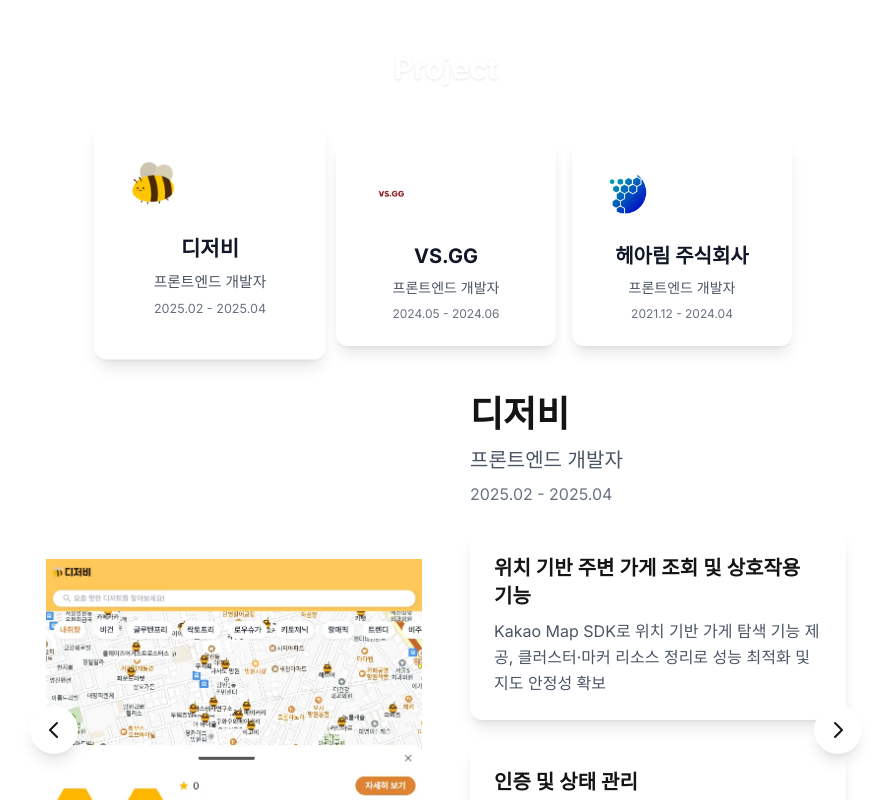
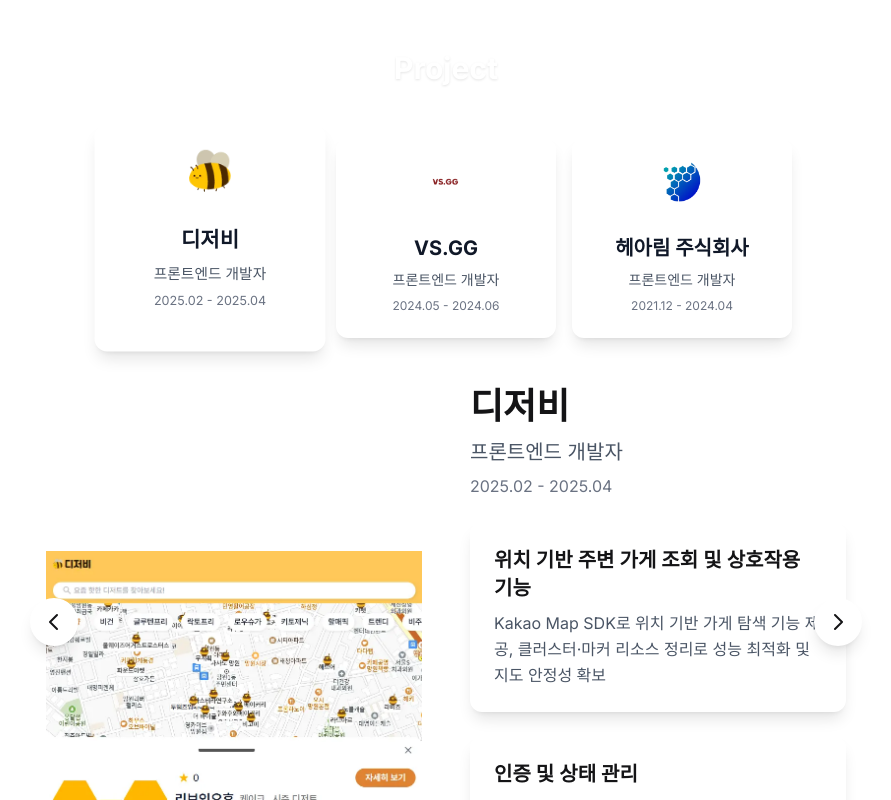
Before and after one commit to eepyz/eepyz.github.io, a React (Vite) app: page / in a window 1280 px wide. Shown: the part 860-1660 px from the top of the page, without its empty margins (194-1085 px from the left). Built offline with nearby package versions, Linux system fonts and the light colour scheme.

Commit message:
fix: ui 수정

```diff
--- a/src/components/projects/ProjectList.tsx
+++ b/src/components/projects/ProjectList.tsx
@@ -13,7 +13,7 @@
 
   return (
     <div className="relative w-full">
-      <div className="flex gap-4 px-4 justify-center w-full">
+      <div className="md:flex-row flex-col flex gap-4 px-4 justify-center w-full">
         {PROJECTS.map((project, index) => (
           <motion.button
             key={`${project.name}-${index}`}
@@ -24,11 +24,11 @@
             whileHover={{ y: -2 }}
             whileTap={{ scale: 0.98 }}>
             <div
-              className={`relative w-[220px] rounded-xl overflow-hidden bg-white dark:bg-gray-800 transition-all duration-300 shadow-lg`}>
-              <div className="p-6 space-y-4">
+              className={`relative w-full md:w-[220px] rounded-xl overflow-hidden bg-white dark:bg-gray-800 transition-all duration-300 shadow-lg`}>
+              <div className="py-2 md:p-6 space-y-4 flex md:flex-col flex-row justify-center gap-4">
                 {/* 프로젝트 로고 */}
                 {project.logo && (
-                  <div className="w-16 h-16 rounded-lg bg-gradient-to-br from-primary/10 to-secondary/10 flex items-center justify-center">
+                  <div className=" rounded-lg bg-gradient-to-br from-primary/10 to-secondary/10 flex items-center justify-center">
                     <img src={project.logo} className="w-10 h-10 object-contain" alt={project.name} />
                   </div>
                 )}
--- a/src/components/projects/SelectedProject.tsx
+++ b/src/components/projects/SelectedProject.tsx
@@ -13,12 +13,12 @@
   return (
     <div className="relative px-4">
       {/* 네비게이션 버튼 */}
-      <div className="absolute inset-y-0 left-0 flex items-center">
+      <div className="z-100 absolute inset-y-0 left-0 flex items-center -translate-y-25">
         <motion.button
           onClick={prevProject}
           whileHover={{ scale: 1.1 }}
           whileTap={{ scale: 0.95 }}
-          className="w-12 h-12 rounded-full bg-white dark:bg-gray-800 shadow-lg flex items-center justify-center hover:bg-primary  cursor-pointer transition-colors duration-300 z-50">
+          className="w-12 h-12 rounded-full bg-white dark:bg-gray-800 shadow-lg flex items-center justify-center hover:bg-primary cursor-pointer transition-colors duration-300 z-50">
           <svg
             xmlns="http://www.w3.org/2000/svg"
             className="h-6 w-6"
@@ -30,12 +30,12 @@
         </motion.button>
       </div>
 
-      <div className="absolute inset-y-0 right-0 flex items-center">
+      <div className="z-100 absolute inset-y-0 right-0 flex items-center -translate-y-25">
         <motion.button
           onClick={nextProject}
           whileHover={{ scale: 1.1 }}
           whileTap={{ scale: 0.95 }}
-          className="w-12 h-12 rounded-full bg-white dark:bg-gray-800 shadow-lg flex items-center justify-center hover:bg-primary cursor-pointer  transition-colors duration-300 z-50">
+          className="w-12 h-12 rounded-full bg-white dark:bg-gray-800 shadow-lg flex items-center justify-center hover:bg-primary cursor-pointer transition-colors duration-300 z-50">
           <svg
             xmlns="http://www.w3.org/2000/svg"
             className="h-6 w-6"
```
